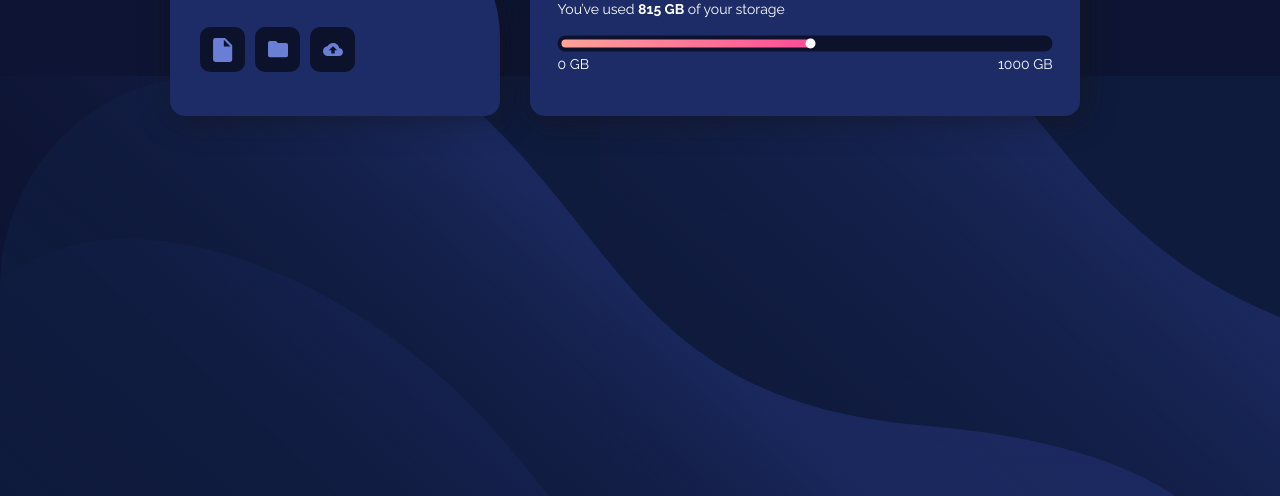
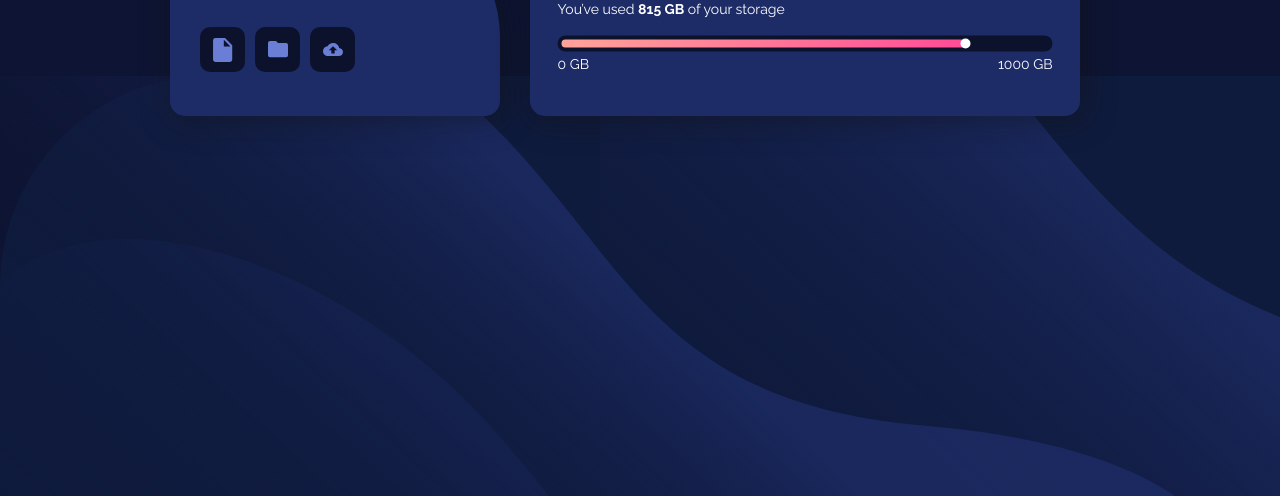
Before and after one commit to natta-nael/Fylo-Data-Storage, a plain HTML site: page index.html in a window 1280 px wide. Shown: the part 304-800 px from the top of the page. Drawn offline with Linux system fonts and the light colour scheme.

Commit message:
Update main.css

```diff
--- a/main.css
+++ b/main.css
@@ -129,7 +129,7 @@ body {
     background-color: white;
     position: absolute;
     z-index: 4;
-    left: 50%;
+    left: 81.5%;
     top: 3px;
 }
 
@@ -138,7 +138,7 @@ body {
     left: 4px;
     top: 4px;
     height: 8px;
-    width: 51%;
+    width: 81.5%;
     max-width: 98%;
     border-radius: 4px 0 0 4px;
     background: linear-gradient(to right, hsl(6, 100%, 80%), hsl(335, 100%, 65%));
```
